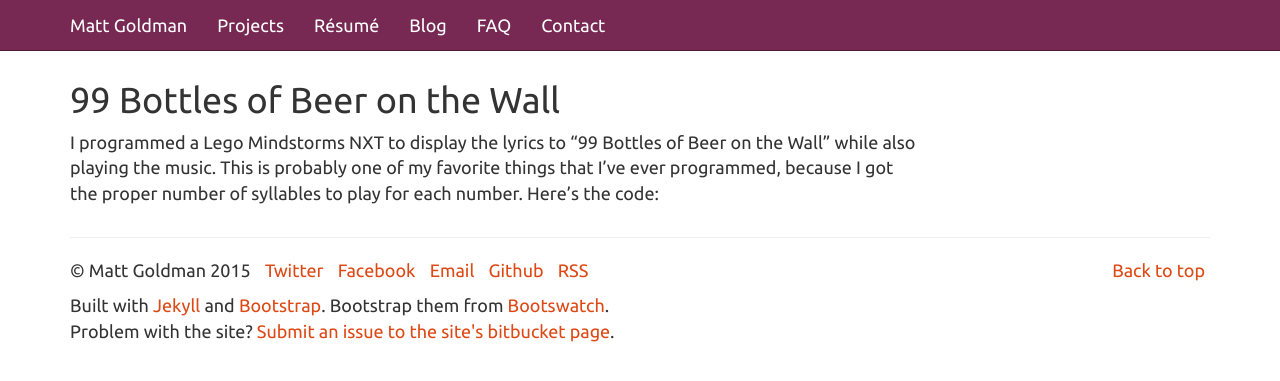
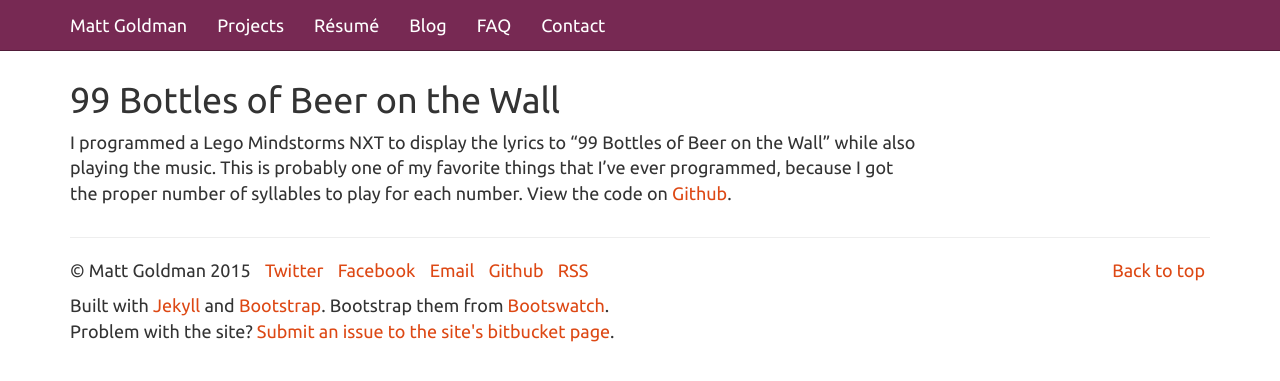
Before and after one commit to robotmlg/mattgoldman.us, a Jekyll site: the page built from projects/99bottles/index.md, in a window 1280 px wide. Shown: the top 381 px of the page. Built offline with Jekyll 4.4.1, drawn with Linux system fonts in a browser that asks for light colours; nearby versions of some CDN libraries; a script that is not in the unit is left out.

Commit message:
More GH links

```diff
--- a/projects/99bottles/index.md
+++ b/projects/99bottles/index.md
@@ -7,5 +7,4 @@ title: 99 Bottles of Beer
 I programmed a Lego Mindstorms NXT to display the lyrics to "99 Bottles of Beer
 on the Wall" while also playing the music.  This is probably one of my favorite
 things that I've ever programmed, because I got the proper number of syllables
-to play for each number.  Here's the code:
-<script src="https://bitbucket.org/robotmlg/99-bottles-of-robotc/src/3a69fa14af6001710e91c50e21523344cafac9ee/99bottles.c?embed=t"></script>
+to play for each number.  View the code on [Github](https://github.com/robotmlg/99-bottles-of-robotc).
```
Also changed, not shown: _posts/2015-03-23-Simple-Shell.md (+1 -1 lines), projects/rocky4/index.md (+1 -2 lines), projects/simpleshell/index.md (+1 -1 lines).
